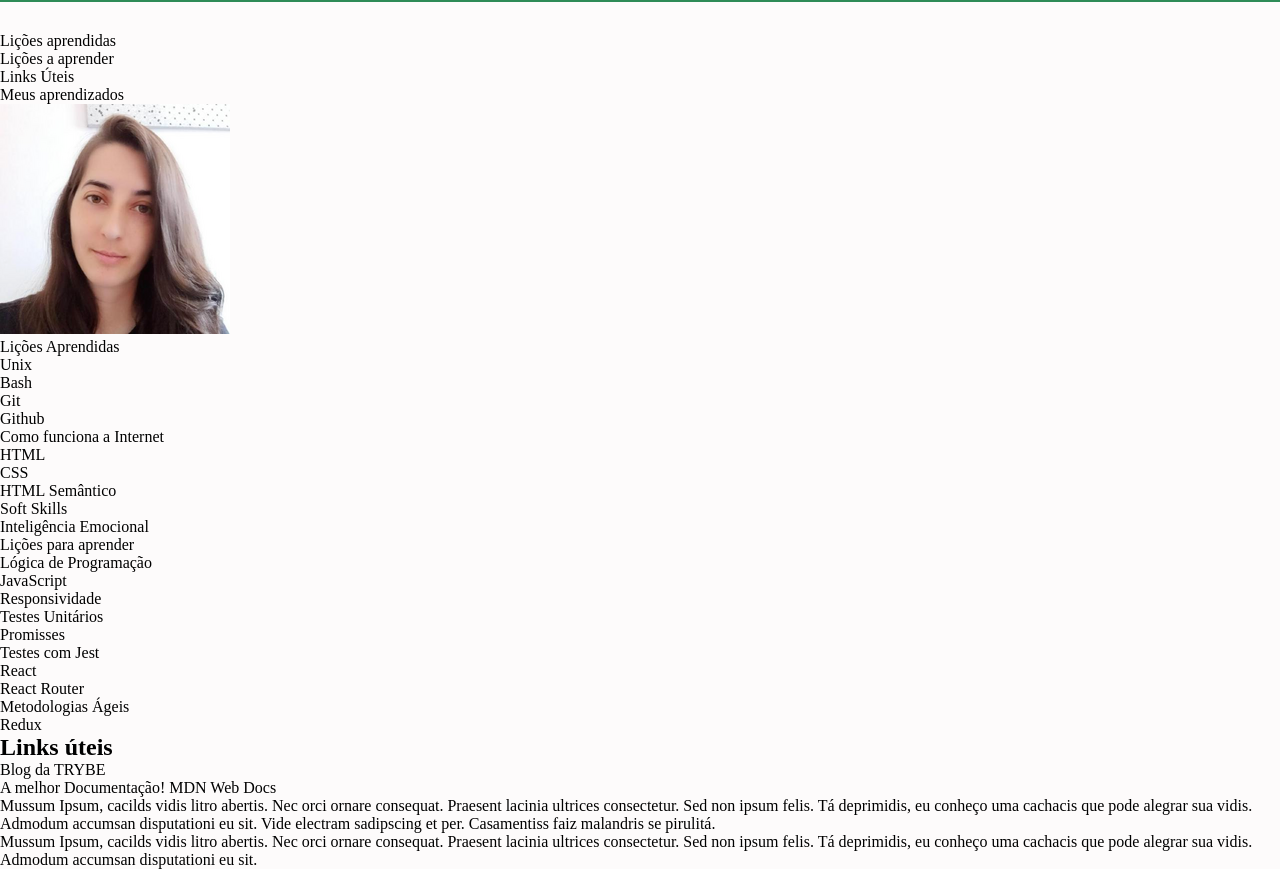
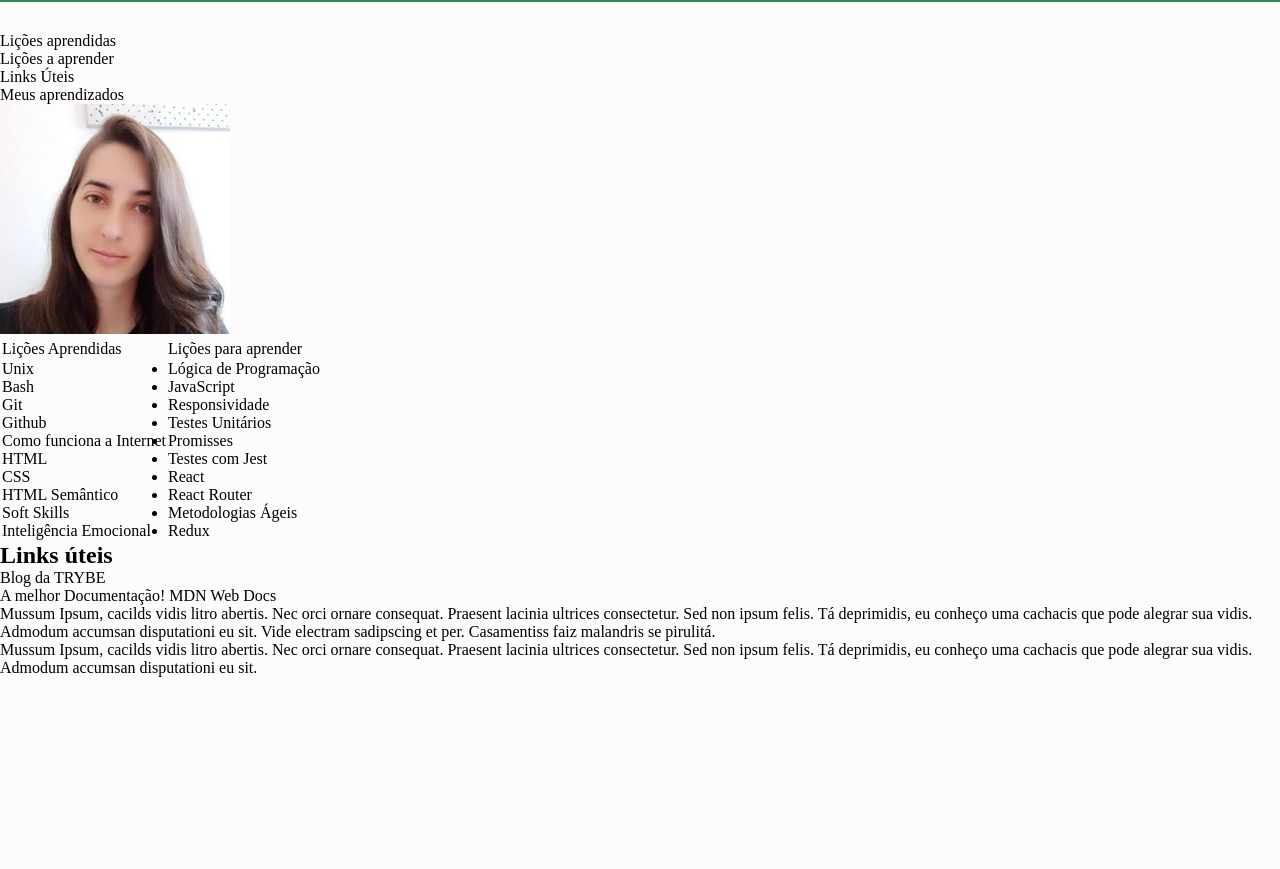
Before and after one commit to uetiari/trybe-lesson-learned, a website: page index.html in a window 1280 px wide. Shown: the part 68-937 px from the top of the page. After the commit the page ends 800 px from the top, so only its background shows below. Drawn offline with Linux system fonts and the light colour scheme.

Commit message:
Requisito #12

```diff
--- a/index.html
+++ b/index.html
@@ -1,12 +1,15 @@
 <!DOCTYPE html>
 <html lang="en">
+
 <head>
+
     <meta charset="UTF-8">
     <meta http-equiv="X-UA-Compatible" content="IE=edge">
     <meta name="viewport" content="width=device-width, initial-scale=1.0">
     <link rel="stylesheet" type="text/css" href="style.css">
     <title>Ariane Ueti | TRYBE - Lessons Learned</title>
 </head>
+
 <body>
     <header id="cabecalho">
         <h1 id="titulo">Lessons Learned</h1>
@@ -30,7 +33,14 @@
 
     <img id="minha_foto" src="perfil_ariane.png" alt="Foto de perfil de Ariane">
     <main>
-        <p>Lições Aprendidas</p>
+        <section class="lessons">
+            <table>
+                <tr>
+                  <td><p>Lições Aprendidas</p></td>
+                  <td><p>Lições para aprender</p></td>
+                </tr>
+                <tr>
+                    <td>
                         <ol id="licoes_aprendidas">
                             <li>Unix</li>
                             <li>Bash</li>
@@ -43,7 +53,8 @@
                             <li>Soft Skills</li>
                             <li>Inteligência Emocional</li>
                         </ol>
-        <p>Lições para aprender</p>
+                    </td>
+                    <td>
                         <ul id="licoes_a_aprender">
                             <li>Lógica de Programação</li>
                             <li>JavaScript</li>
@@ -56,6 +67,10 @@
                             <li>Metodologias Ágeis</li>
                             <li>Redux</li>
                         </ul>
+                    </td>
+                </tr>
+              </table>
+        </section>
         <section id="link_uteis">
             <h2>Links úteis</h2>
             <a href="https://blog.betrybe.com/" target="_blank">Blog da TRYBE</a> <br>
@@ -63,16 +78,22 @@
         </section>
         <article id="aprendizado">
             <p>
-                Mussum Ipsum, cacilds vidis litro abertis. Nec orci ornare consequat. Praesent lacinia ultrices consectetur. Sed non ipsum felis. Tá deprimidis, eu conheço uma cachacis que pode alegrar sua vidis. Admodum accumsan disputationi eu sit. Vide electram sadipscing et per. Casamentiss faiz malandris se pirulitá.
+                Mussum Ipsum, cacilds vidis litro abertis. Nec orci ornare consequat. Praesent lacinia ultrices
+                consectetur. Sed non ipsum felis. Tá deprimidis, eu conheço uma cachacis que pode alegrar sua vidis.
+                Admodum accumsan disputationi eu sit. Vide electram sadipscing et per. Casamentiss faiz malandris se
+                pirulitá.
             </p>
 
         </article>
         <aside>
             <p>
-                Mussum Ipsum, cacilds vidis litro abertis. Nec orci ornare consequat. Praesent lacinia ultrices consectetur. Sed non ipsum felis. Tá deprimidis, eu conheço uma cachacis que pode alegrar sua vidis. Admodum accumsan disputationi eu sit.
+                Mussum Ipsum, cacilds vidis litro abertis. Nec orci ornare consequat. Praesent lacinia ultrices
+                consectetur. Sed non ipsum felis. Tá deprimidis, eu conheço uma cachacis que pode alegrar sua vidis.
+                Admodum accumsan disputationi eu sit.
             </p>
         </aside>
     </main>
     <footer id="rodape"></footer>
 </body>
+
 </html>
--- a/package.json
+++ b/package.json
@@ -28,5 +28,6 @@
     "mochawesome-report-generator": "^4.1.0",
     "stylelint": "^13.8.0",
     "stylelint-config-standard": "^20.0.0"
-  }
+  },
+  "dependencies": {}
 }
```
Also changed, not shown: 1 other file. Lines whose indentation alone changed are shown as unchanged.
